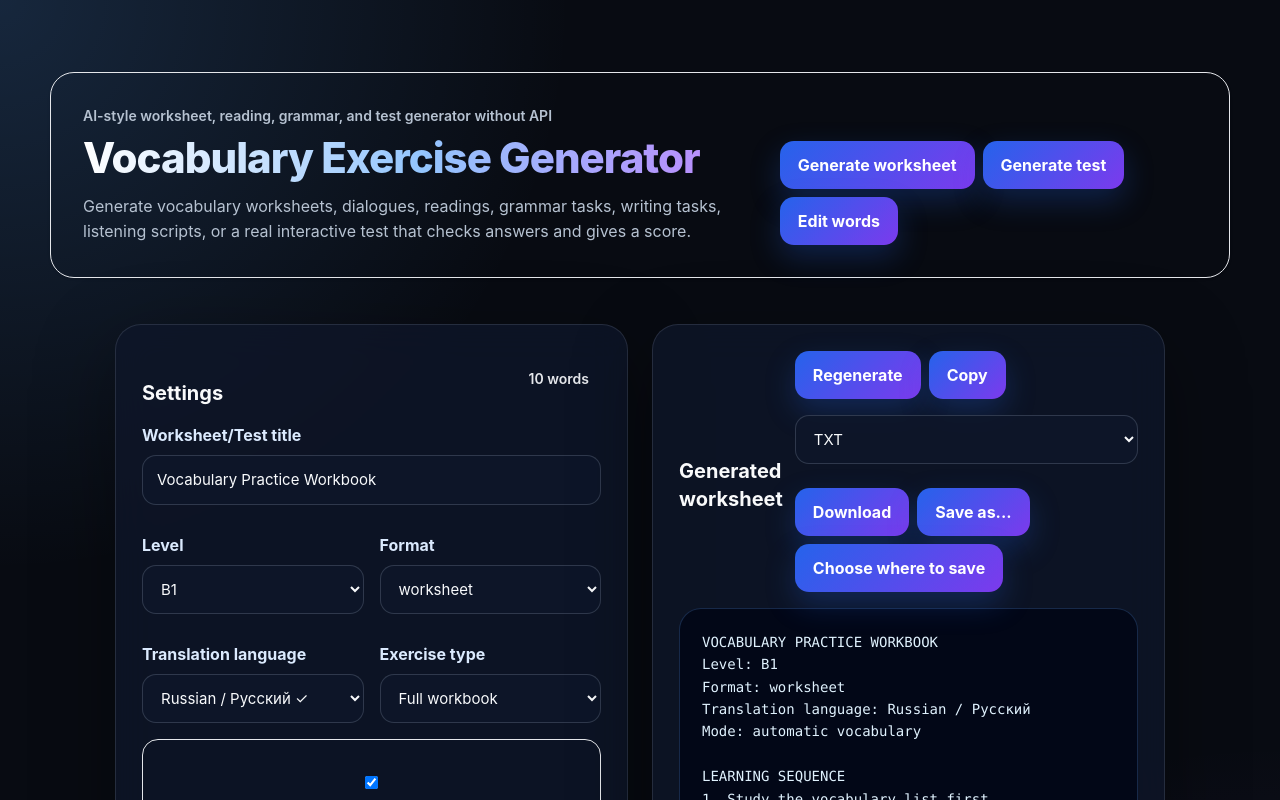
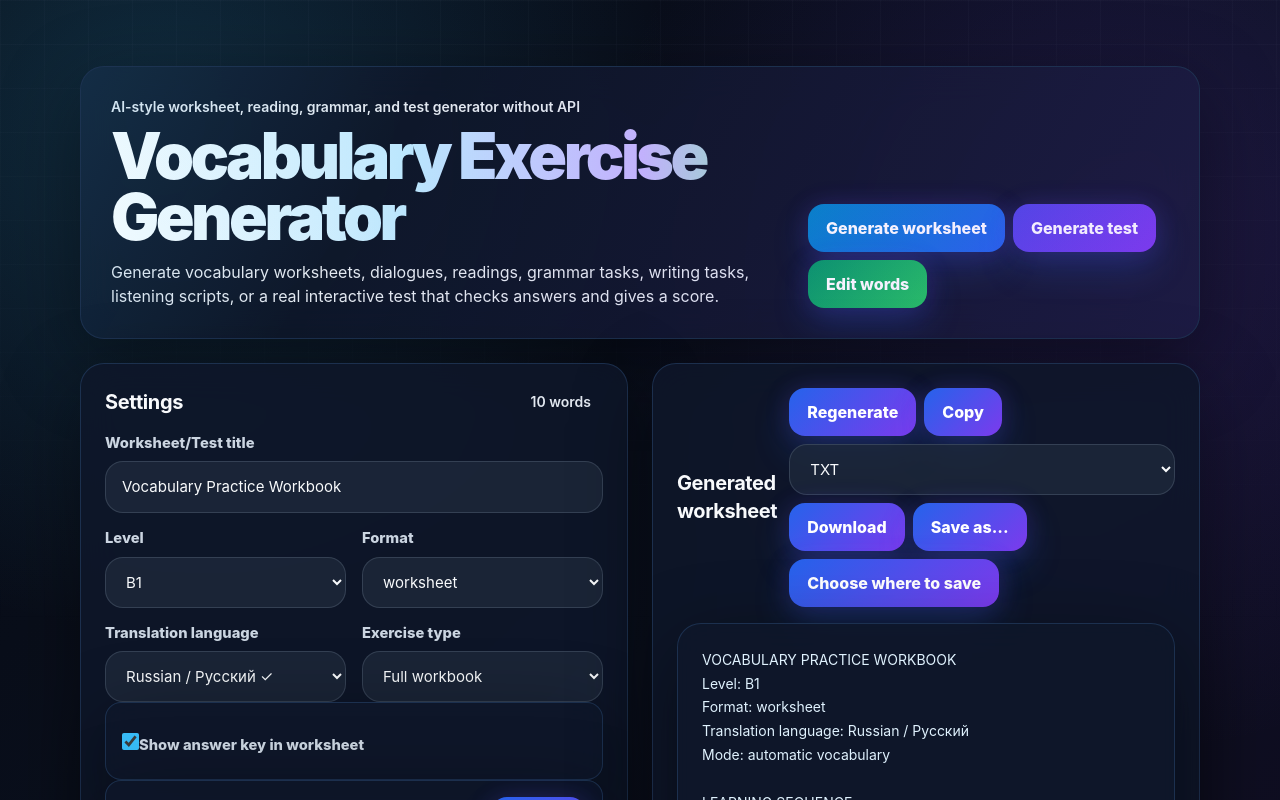
Before and after one commit to A1ZIV/A1ZIV, a React (Vite) app: page / in a window 1280 px wide. Shown: the top 800 px of the page. Built offline with nearby package versions, Linux system fonts and the light colour scheme.

Commit message:
Update styles.css

```diff
--- a/src/styles.css
+++ b/src/styles.css
@@ -1,160 +1,316 @@
 @import "tailwindcss";
+
+:root {
+  --bg-main: #070b14;
+  --bg-soft: #0b1120;
+  --card: rgba(15, 23, 42, 0.84);
+  --card-strong: rgba(17, 24, 39, 0.94);
+  --field: rgba(30, 41, 59, 0.82);
+  --border: rgba(96, 165, 250, 0.18);
+  --border-strong: rgba(56, 189, 248, 0.42);
+  --text: #e2e8f0;
+  --text-strong: #f8fafc;
+  --muted: #94a3b8;
+  --muted-2: #64748b;
+  --blue: #38bdf8;
+  --blue-2: #2563eb;
+  --violet: #7c3aed;
+  --green: #22c55e;
+  --orange: #f59e0b;
+  --red: #ef4444;
+  --shadow: 0 24px 80px rgba(0, 0, 0, 0.42);
+}
 
 * {
   box-sizing: border-box;
 }
 
+html {
+  scroll-behavior: smooth;
+}
+
 body {
   margin: 0;
   min-height: 100vh;
-  font-family: Inter, Arial, sans-serif;
+  font-family: Inter, ui-sans-serif, system-ui, -apple-system, BlinkMacSystemFont, "Segoe UI", sans-serif;
   background:
-    radial-gradient(circle at top left, rgba(88, 166, 255, 0.18), transparent 30%),
-    radial-gradient(circle at bottom right, rgba(168, 85, 247, 0.16), transparent 35%),
-    #080b12;
-  color: #e5e7eb;
+    radial-gradient(circle at 12% 8%, rgba(56, 189, 248, 0.18), transparent 30%),
+    radial-gradient(circle at 88% 16%, rgba(124, 58, 237, 0.16), transparent 32%),
+    radial-gradient(circle at 80% 90%, rgba(34, 197, 94, 0.08), transparent 28%),
+    linear-gradient(135deg, #070b14 0%, #0b1120 48%, #120b22 100%);
+  color: var(--text);
+}
+
+body::before {
+  content: "";
+  position: fixed;
+  inset: 0;
+  pointer-events: none;
+  background-image:
+    linear-gradient(rgba(148, 163, 184, 0.035) 1px, transparent 1px),
+    linear-gradient(90deg, rgba(148, 163, 184, 0.035) 1px, transparent 1px);
+  background-size: 44px 44px;
+  mask-image: linear-gradient(to bottom, black, transparent 82%);
 }
 
 #root {
   min-height: 100vh;
-  padding: 40px 18px;
+  padding: 34px 18px 70px;
 }
 
 .app,
 main,
-.container {
+.container,
+.mx-auto,
+.max-w-7xl {
   width: 100%;
-  max-width: 1050px;
-  margin: 0 auto;
+  max-width: 1120px !important;
+  margin-left: auto !important;
+  margin-right: auto !important;
+}
+
+header,
+section,
+form,
+.card,
+.rounded-3xl,
+.rounded-2xl {
+  background: var(--card) !important;
+  border: 1px solid var(--border) !important;
+  box-shadow: var(--shadow);
+  backdrop-filter: blur(18px);
+}
+
+header {
+  position: relative;
+  overflow: hidden;
+  padding: 30px !important;
+}
+
+header::after {
+  content: "";
+  position: absolute;
+  inset: 0;
+  pointer-events: none;
+  background: linear-gradient(120deg, rgba(56, 189, 248, 0.12), transparent 28%, rgba(124, 58, 237, 0.12));
 }
 
 h1 {
-  margin: 0 0 10px;
-  font-size: 42px;
-  line-height: 1.1;
-  font-weight: 800;
-  letter-spacing: -1px;
-  background: linear-gradient(90deg, #ffffff, #93c5fd, #c084fc);
+  margin: 0;
+  font-size: clamp(36px, 5vw, 64px) !important;
+  line-height: 0.96 !important;
+  font-weight: 950 !important;
+  letter-spacing: -0.055em !important;
+  color: var(--text-strong) !important;
+  background: linear-gradient(90deg, #ffffff 0%, #bae6fd 44%, #c4b5fd 78%, #86efac 100%);
   -webkit-background-clip: text;
   -webkit-text-fill-color: transparent;
 }
 
 h2,
 h3 {
-  color: #f9fafb;
-  margin-top: 28px;
+  color: var(--text-strong) !important;
+  letter-spacing: -0.02em;
 }
 
-p {
-  color: #b6c2d1;
-  line-height: 1.6;
+p,
+span,
+label,
+li {
+  color: var(--text) !important;
 }
 
-button {
-  border: none;
-  border-radius: 14px;
-  padding: 12px 18px;
-  background: linear-gradient(135deg, #2563eb, #7c3aed);
-  color: white;
-  font-weight: 700;
-  cursor: pointer;
-  box-shadow: 0 12px 30px rgba(37, 99, 235, 0.25);
-  transition: transform 0.2s ease, box-shadow 0.2s ease, opacity 0.2s ease;
+.text-slate-500,
+.text-slate-600,
+.text-slate-700,
+small {
+  color: var(--muted) !important;
 }
 
-button:hover {
+label {
+  display: block;
+  margin-top: 14px;
+  margin-bottom: 7px;
+  font-weight: 800 !important;
+  font-size: 0.92rem;
+  color: #cbd5e1 !important;
+}
+
+input,
+textarea,
+select {
+  width: 100%;
+  border: 1px solid rgba(148, 163, 184, 0.22) !important;
+  border-radius: 18px !important;
+  background: var(--field) !important;
+  color: var(--text-strong) !important;
+  padding: 14px 16px !important;
+  outline: none !important;
+  font-size: 15px !important;
+  transition: border-color 0.2s ease, box-shadow 0.2s ease, transform 0.2s ease;
+}
+
+input:focus,
+textarea:focus,
+select:focus {
+  border-color: var(--border-strong) !important;
+  box-shadow: 0 0 0 4px rgba(56, 189, 248, 0.12), 0 12px 30px rgba(0, 0, 0, 0.22) !important;
+}
+
+textarea {
+  min-height: 170px;
+  resize: vertical;
+  font-family: "JetBrains Mono", "Fira Code", Consolas, monospace;
+  line-height: 1.65;
+}
+
+button,
+.button,
+[type="button"],
+[type="submit"] {
+  border: 0 !important;
+  border-radius: 16px !important;
+  padding: 12px 18px !important;
+  background: linear-gradient(135deg, var(--blue-2), var(--violet)) !important;
+  color: white !important;
+  font-weight: 850 !important;
+  cursor: pointer;
+  box-shadow: 0 16px 36px rgba(37, 99, 235, 0.24), 0 0 24px rgba(124, 58, 237, 0.18);
+  transition: transform 0.18s ease, box-shadow 0.18s ease, filter 0.18s ease;
+}
+
+button:hover,
+.button:hover {
   transform: translateY(-2px);
-  box-shadow: 0 18px 38px rgba(124, 58, 237, 0.32);
+  filter: brightness(1.08);
+  box-shadow: 0 22px 44px rgba(37, 99, 235, 0.32), 0 0 32px rgba(124, 58, 237, 0.26);
 }
 
 button:active {
   transform: translateY(0);
 }
 
-input,
-textarea,
-select {
-  width: 100%;
-  border: 1px solid rgba(148, 163, 184, 0.25);
-  border-radius: 14px;
-  background: rgba(15, 23, 42, 0.86);
-  color: #f8fafc;
-  padding: 13px 14px;
-  outline: none;
-  margin: 8px 0 16px;
-  font-size: 15px;
+button:disabled {
+  opacity: 0.55;
+  cursor: not-allowed;
+  transform: none;
 }
 
-textarea {
-  min-height: 140px;
-  resize: vertical;
-}
-
-input:focus,
-textarea:focus,
-select:focus {
-  border-color: #60a5fa;
-  box-shadow: 0 0 0 4px rgba(96, 165, 250, 0.12);
-}
-
-label {
-  display: block;
-  color: #dbeafe;
-  font-weight: 700;
-  margin-top: 12px;
-}
-
-.card,
-section,
-form {
-  background: rgba(15, 23, 42, 0.78);
-  border: 1px solid rgba(148, 163, 184, 0.18);
-  border-radius: 26px;
-  padding: 26px;
-  margin: 22px 0;
-  box-shadow: 0 24px 80px rgba(0, 0, 0, 0.35);
-  backdrop-filter: blur(18px);
-}
-
+pre,
 .generated,
 .output,
 .result,
-pre {
-  background: rgba(2, 6, 23, 0.85);
-  border: 1px solid rgba(96, 165, 250, 0.22);
-  border-radius: 22px;
-  padding: 22px;
-  color: #e0f2fe;
+.vocab-list,
+.test-card {
+  background: rgba(2, 6, 23, 0.72) !important;
+  border: 1px solid rgba(56, 189, 248, 0.2) !important;
+  border-radius: 24px !important;
+  color: #e0f2fe !important;
+  padding: 24px !important;
+  line-height: 1.7 !important;
   white-space: pre-wrap;
-  line-height: 1.6;
   overflow-x: auto;
 }
 
-a {
-  color: #93c5fd;
+pre {
+  font-family: Inter, ui-sans-serif, system-ui, sans-serif !important;
 }
 
-small {
-  color: #94a3b8;
+a {
+  color: #7dd3fc !important;
+  text-decoration: none;
 }
 
-@media (max-width: 700px) {
+a:hover {
+  text-decoration: underline;
+}
+
+/* Progress and score style */
+.score,
+.success,
+.correct {
+  background: rgba(34, 197, 94, 0.12) !important;
+  border: 1px solid rgba(34, 197, 94, 0.45) !important;
+  color: #bbf7d0 !important;
+}
+
+.error,
+.wrong,
+.incorrect {
+  background: rgba(239, 68, 68, 0.12) !important;
+  border: 1px solid rgba(239, 68, 68, 0.45) !important;
+  color: #fecaca !important;
+}
+
+.warning,
+.hint {
+  background: rgba(245, 158, 11, 0.11) !important;
+  border: 1px solid rgba(245, 158, 11, 0.42) !important;
+  color: #fde68a !important;
+}
+
+/* Make radio / checkbox controls cleaner */
+input[type="checkbox"],
+input[type="radio"] {
+  width: 17px !important;
+  height: 17px !important;
+  accent-color: var(--blue);
+  box-shadow: none !important;
+}
+
+/* A small dashboard feel for top action buttons */
+header button:nth-of-type(1) {
+  background: linear-gradient(135deg, #0284c7, #2563eb) !important;
+}
+
+header button:nth-of-type(2) {
+  background: linear-gradient(135deg, #4f46e5, #7c3aed) !important;
+}
+
+header button:nth-of-type(3) {
+  background: linear-gradient(135deg, #059669, #22c55e) !important;
+}
+
+/* Scrollbar */
+::-webkit-scrollbar {
+  width: 12px;
+  height: 12px;
+}
+
+::-webkit-scrollbar-track {
+  background: #060a12;
+}
+
+::-webkit-scrollbar-thumb {
+  background: linear-gradient(180deg, #2563eb, #7c3aed);
+  border-radius: 999px;
+  border: 3px solid #060a12;
+}
+
+::-webkit-scrollbar-thumb:hover {
+  background: linear-gradient(180deg, #38bdf8, #8b5cf6);
+}
+
+@media (max-width: 760px) {
   #root {
-    padding: 24px 12px;
+    padding: 22px 12px 48px;
   }
 
-  h1 {
-    font-size: 32px;
-  }
-
+  header,
   section,
   form,
-  .card {
-    padding: 18px;
-    border-radius: 20px;
+  .card,
+  .rounded-3xl,
+  .rounded-2xl {
+    border-radius: 22px !important;
+    padding: 18px !important;
   }
 
   button {
     width: 100%;
   }
+
+  h1 {
+    font-size: 36px !important;
+  }
 }
```
